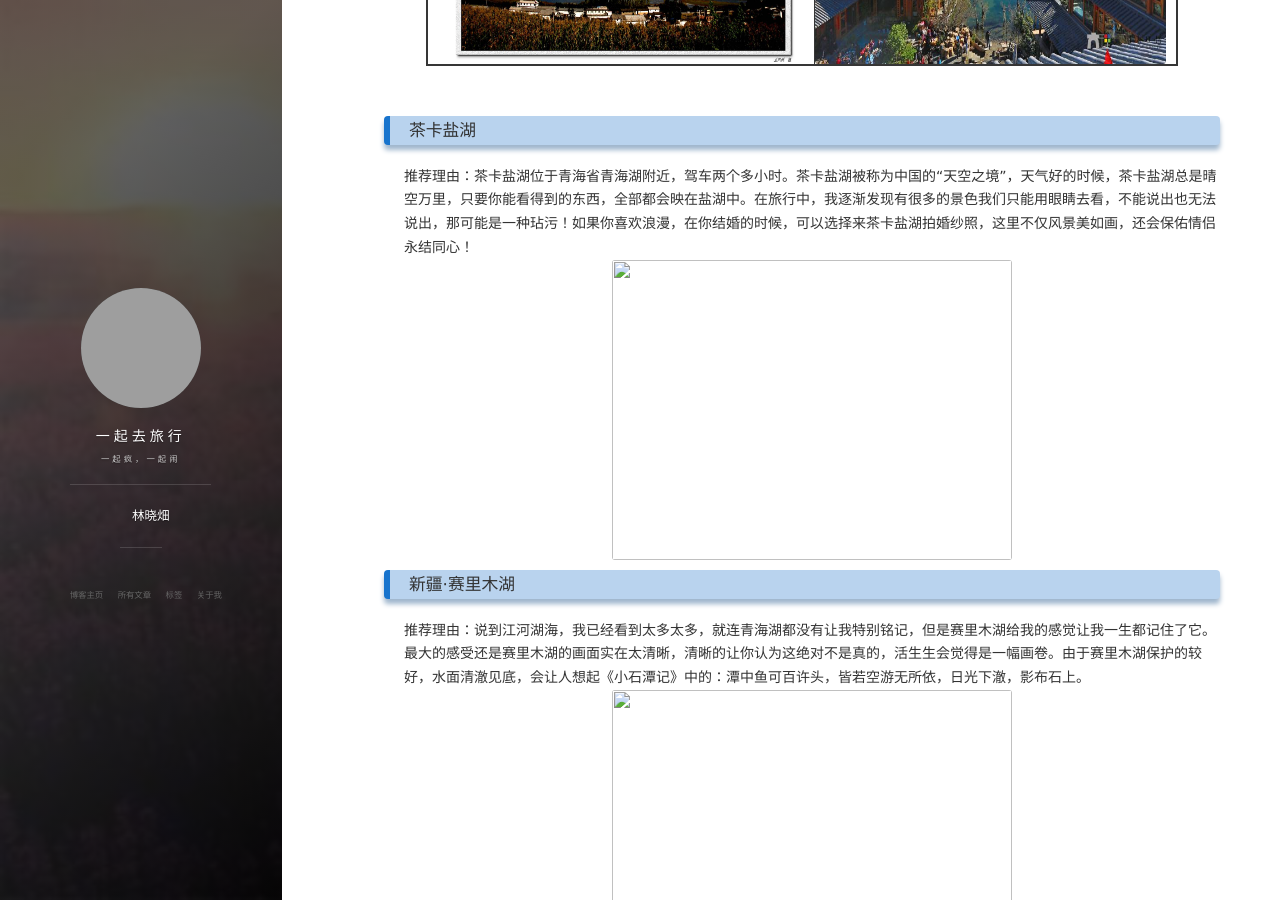
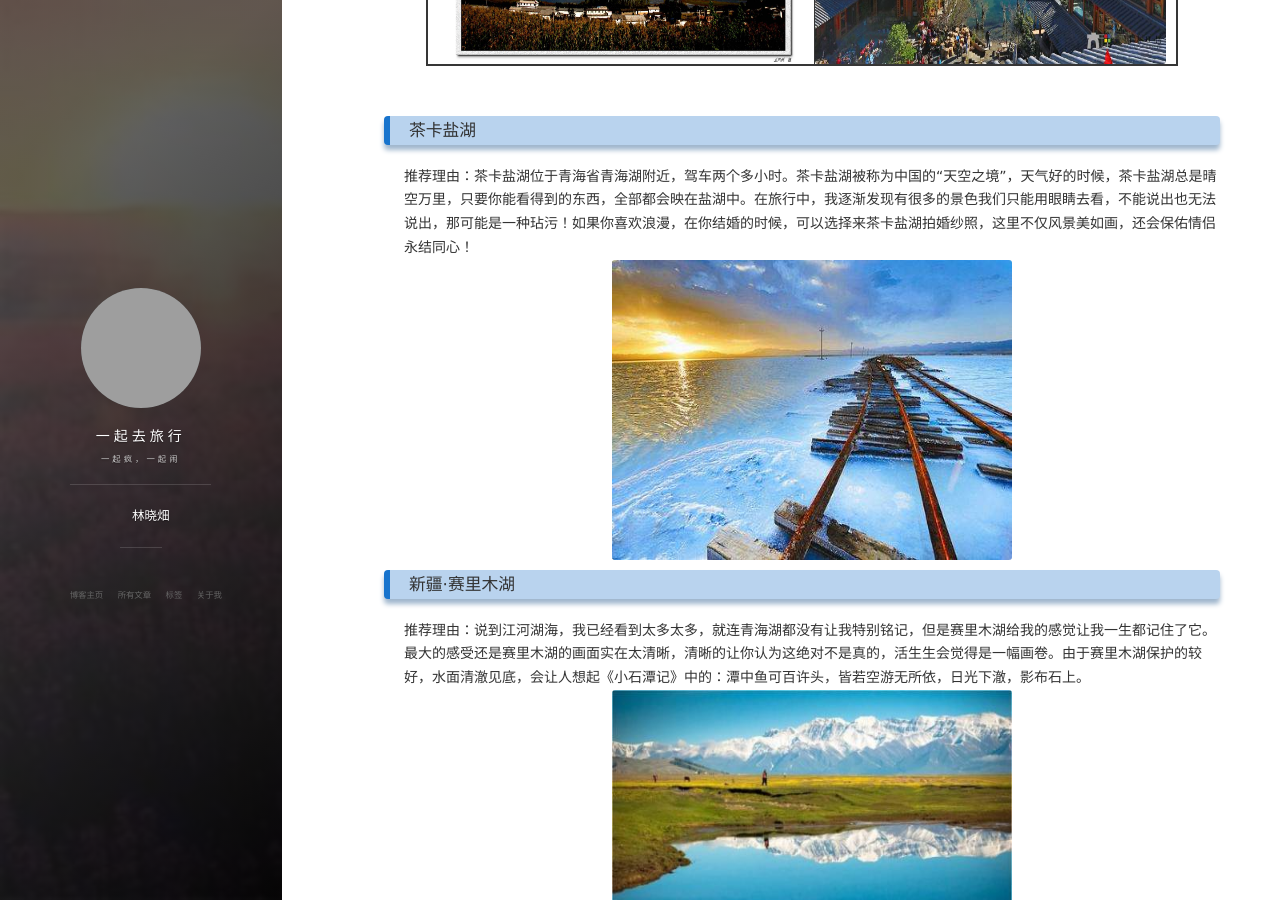
Before and after one commit to lxtxx/lxtxx.github.io, a Jekyll site: the page built from _posts/2018-06-15-环游中国.md, in a window 1280 px wide and 900 px high, scrolled down 638 px. Built offline with Jekyll 4.4.1, drawn with Linux system fonts in a browser that asks for light colours; nearby versions of some CDN libraries; comment, search, counter and statistics services are not loaded; grey boxes are pictures that could not be loaded.

Commit message:
Update 2018-06-15-环游中国.md

```diff
--- a/_posts/2018-06-15-环游中国.md
+++ b/_posts/2018-06-15-环游中国.md
@@ -18,28 +18,28 @@ tag: 十一
 ### 茶卡盐湖
 
 推荐理由：茶卡盐湖位于青海省青海湖附近，驾车两个多小时。茶卡盐湖被称为中国的“天空之境”，天气好的时候，茶卡盐湖总是晴空万里，只要你能看得到的东西，全部都会映在盐湖中。在旅行中，我逐渐发现有很多的景色我们只能用眼睛去看，不能说出也无法说出，那可能是一种玷污！如果你喜欢浪漫，在你结婚的时候，可以选择来茶卡盐湖拍婚纱照，这里不仅风景美如画，还会保佑情侣永结同心！
-<img src="/haidao/2.jpg" height="300" width="400">
+<img src="/2.jpg" height="300" width="400">
 ### 新疆·赛里木湖
 
 推荐理由：说到江河湖海，我已经看到太多太多，就连青海湖都没有让我特别铭记，但是赛里木湖给我的感觉让我一生都记住了它。最大的感受还是赛里木湖的画面实在太清晰，清晰的让你认为这绝对不是真的，活生生会觉得是一幅画卷。由于赛里木湖保护的较好，水面清澈见底，会让人想起《小石潭记》中的：潭中鱼可百许头，皆若空游无所依，日光下澈，影布石上。
-<img src="/haidao/3.jpg" height="300" width="400">
+<img src="/3.jpg" height="300" width="400">
 ### 张家界国家森林公园
 
 推荐理由：张家界应该是全国景点中最贵的一张门票了，有效期是四天的时间，张家界里面要比黄山大的多，这里山的特点都是长长的怪山，甚至不能说是山，最著名的就是张家界里面的黄石寨，如下图。张家界适合多待，建议待上四天，慢慢的走，不要着急。
-<img src="/haidao/4.jpg" height="300" width="400">
+<img src="/4.jpg" height="300" width="400">
 ### 西江千户苗寨
 
 推荐理由：这里是中国最大的苗寨，一个充满了烟火气息的地方，余秋雨先生曾经这样评价这里：用美丽回答一切，看西江知天下苗寨。如果有时间，在苗寨多待一段时间，感受一下这里的生活，穿上苗族的衣服，吃着苗族的特产，在观景台上看苗寨的全景，那一刻你或许会觉得：原来生活还有这样的！
-<img src="/haidao/5.jpg" height="300" width="400">
+<img src="/5.jpg" height="300" width="400">
 ### 乌镇
 
 推荐理由：在中国的众多古镇中评价中，乌镇好像是评价最好的，也被称为江南六大古镇之首。乌镇这个地方也是众所周知的，在以前我没有来过乌镇的时候，只要一提到小桥流水人家，我自然会想到乌镇，虽然我没有去过，但这就是真实感觉，而被人们挂在嘴边的乌镇不会让人失望。乌镇的美在于夜晚，和心爱的人在乌镇的西栅走一走，我们想：这便是爱情吧！
-<img src="/haidao/6.jpg" height="300" width="400">
+<img src="/6.jpg" height="300" width="400">
 ### 黄山
 
 推荐理由：如果你想爬上一座不高也不低的山，我首推黄山。有句话“五岳归来不看山，黄山归来不看岳”，五岳中我去过华山和泰山，但是跟黄山的景色相比，确实逊色的很多很多。黄山的特点在于，景色不单一，多样化。目前我还没有找到哪座山的日落比黄山的日落还要漂亮，如果喜欢看日落，黄山是一个好的选择，不过在365天中，黄山只有不到50天可以看到日落，这还是一个运气的问题。啰嗦一句，如果想爬山，黄山一定要上，不过要提前健身，不然很难上得去，非常痛苦！
-<img src="/haidao/7.jpg" height="300" width="400">
+<img src="/7.jpg" height="300" width="400">
 ### 桂林阳朔
 
 推荐理由：有句话相信大家都知道“桂林山水甲天下，阳朔风光甲桂林”，在我们没有去过阳朔的时候，一切都是我们头脑的幻想之中，幻想那种美好的东西，让我们憧憬，让我们期待！而当我们真正的来到阳朔的时候，你会发现这里到底不同在哪里，阳朔的山跟哪里的山都不一样，这是一座座小山峰，让人感觉自己像在桃花源一样，处在一个世外桃源。而阳朔1400年的西街，更是让人如痴如醉，吃上一顿阳朔的啤酒鱼，桂林特产的辣酱，阳朔遇龙河的野生鱼，我保证你不想离开这个地方，说通俗了讲，阳朔这个地方会让人非常的放松，就像度假一样，非常非常惬意。
-<img src="/haidao/8.jpg" height="300" width="400">
+<img src="/8.jpg" height="300" width="400">
```
